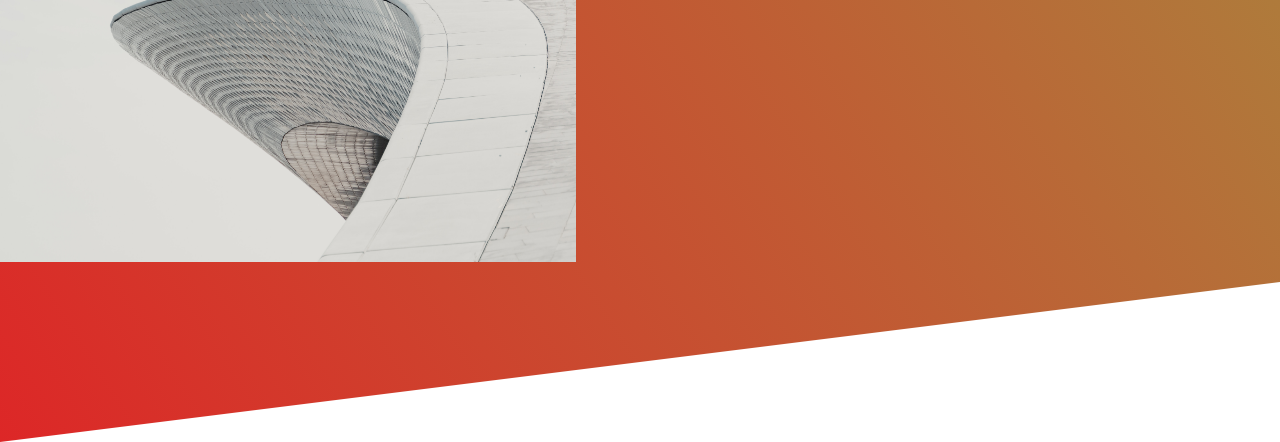
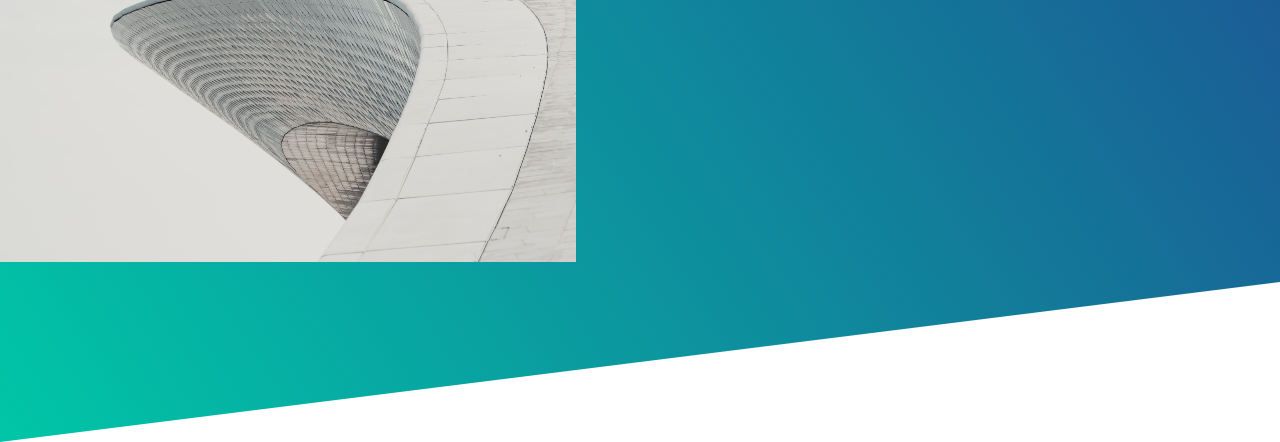
Before and after one commit to Scientistiny/Cons, a plain HTML site: page index.html in a window 1280 px wide. Shown: the part 358-800 px from the top of the page. Drawn offline with Linux system fonts and the light colour scheme.

Commit message:
Update style.css

```diff
--- a/style.css
+++ b/style.css
@@ -6,8 +6,8 @@
 .site-header {
     width: 100%;
     height: 100vh;
-    background: #b5c907;
-    background: linear-gradient(57deg, #dd2727 , #a8873e );
+    background: #0f8a9d;
+    background: linear-gradient(57deg, #00C6A7 , #1E4D92 );
     clip-path: polygon(0% 0%, 100% 0%, 100% 80%, 0% 100%);
 
 }
```
